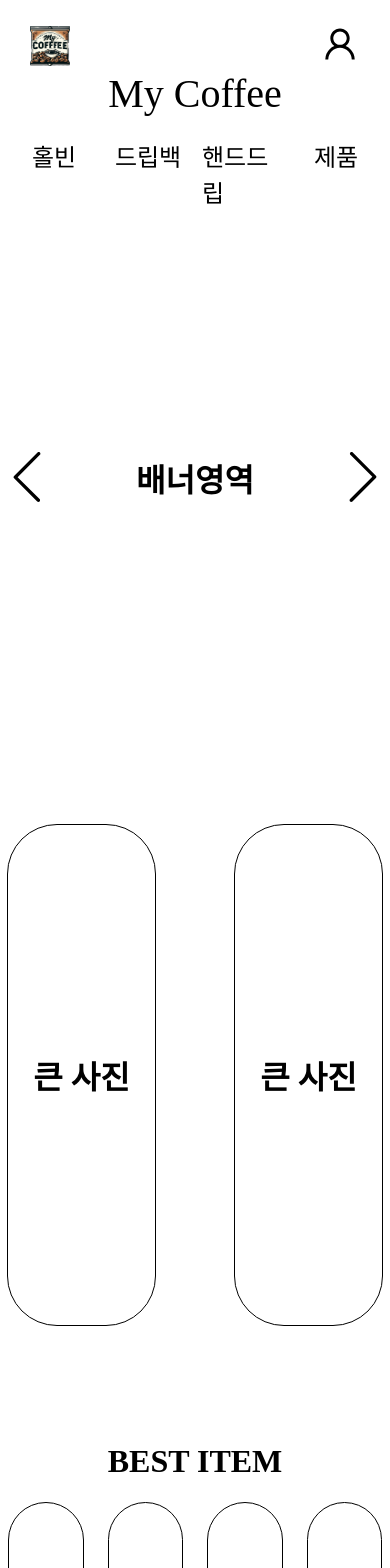
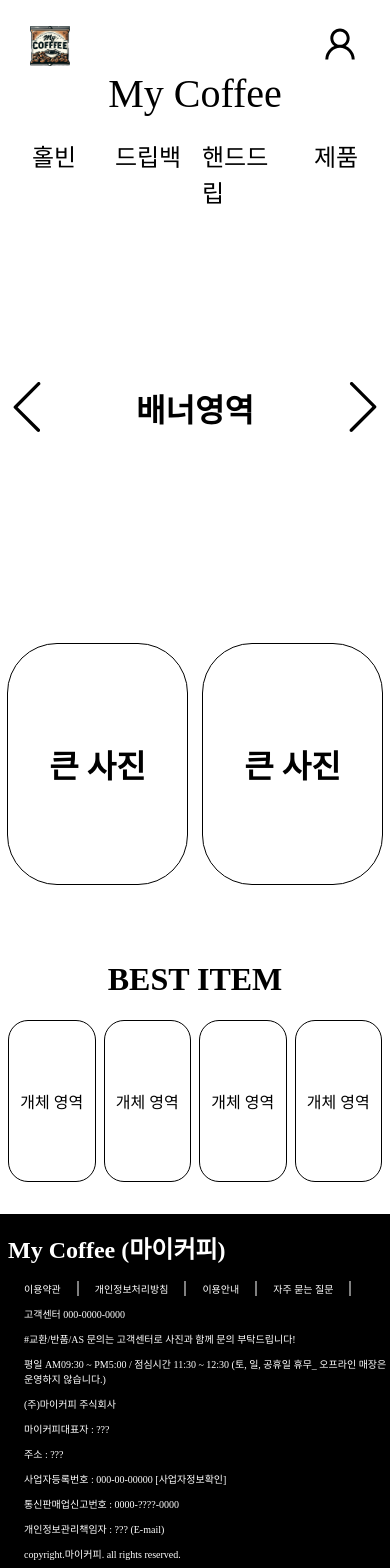
Before and after one commit to Eclipse-K/mycoffee, a React (Create React App) app: page / in a window 390 px wide. Shown: the top 1568 px of the page. Built offline with nearby package versions, Linux system fonts and the light colour scheme; a web font is replaced by a local one.

Commit message:
Edit Home max-width: 432px

```diff
--- a/src/Components/Banner.css
+++ b/src/Components/Banner.css
@@ -25,3 +25,9 @@
   width: 50px;
   height: 50px;
 }
+
+@media all and (min-width: 281px) and (max-width: 432px) {
+  .Banner-container {
+    height: 360px;
+  }
+}
--- a/src/Components/BestItem.css
+++ b/src/Components/BestItem.css
@@ -38,3 +38,19 @@
   align-items: center;
   height: 400px;
 }
+
+@media all and (min-width: 281px) and (max-width: 432px) {
+  .BestItem {
+    margin: 16px 0 0 0;
+    padding: 0 8px 32px 8px;
+  }
+
+  .item-area {
+    gap: 0 8px;
+  }
+
+  .item-area li {
+    border-radius: 20px;
+    height: 160px;
+  }
+}
--- a/src/Components/BigImg.css
+++ b/src/Components/BigImg.css
@@ -10,6 +10,7 @@
   display: grid;
   grid-template-columns: repeat(2, 1fr);
   justify-items: center;
+  align-items: center;
   width: 1440px;
   gap: 0 80px;
 }
@@ -24,3 +25,20 @@
   justify-content: center;
   align-items: center;
 }
+
+@media all and (min-width: 281px) and (max-width: 432px) {
+  .BigImg {
+    margin: 16px 0 0 0;
+  }
+
+  .BigImg-container {
+    width: 100%;
+    height: 320px;
+    gap: 0 16px;
+  }
+
+  .BigImg-1,
+  .BigImg-2 {
+    height: 240px;
+  }
+}
--- a/src/Components/Footer.css
+++ b/src/Components/Footer.css
@@ -44,3 +44,37 @@
 .Copyright {
   padding-left: 40px;
 }
+
+@media all and (min-width: 281px) and (max-width: 432px) {
+  .Footer-container {
+    width: 100%;
+  }
+
+  .Footer-container h1 {
+    margin: 16px 0;
+    font-size: 24px;
+  }
+
+  .Footer-info-1 li {
+    font-size: 10px;
+    padding: 0 16px;
+  }
+
+  .Footer-info-2,
+  .Footer-info-3 {
+    padding-left: 16px;
+  }
+
+  .Footer-info-2 li {
+    font-size: 10px;
+  }
+
+  .Footer-info-3 li {
+    font-size: 10px;
+  }
+
+  .Copyright {
+    font-size: 10px;
+    padding-left: 16px;
+  }
+}
```
